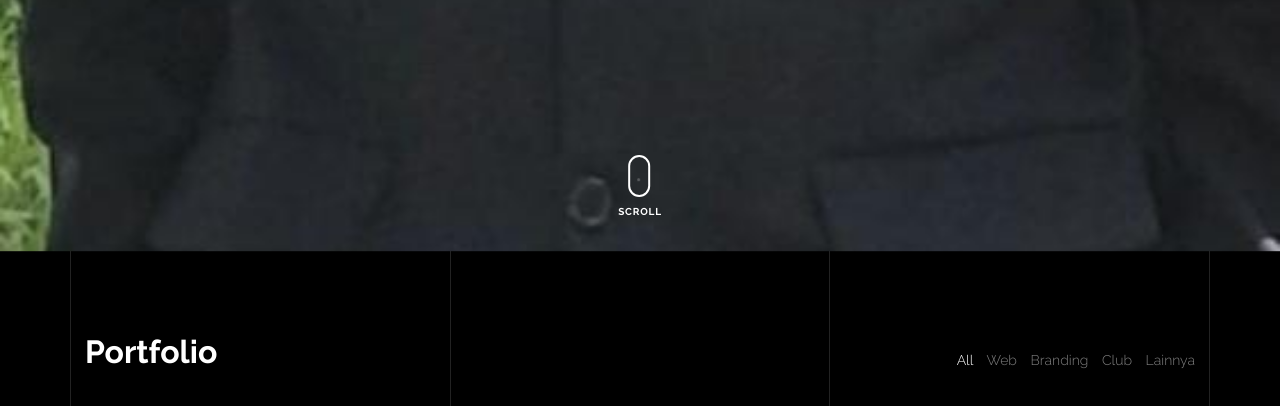
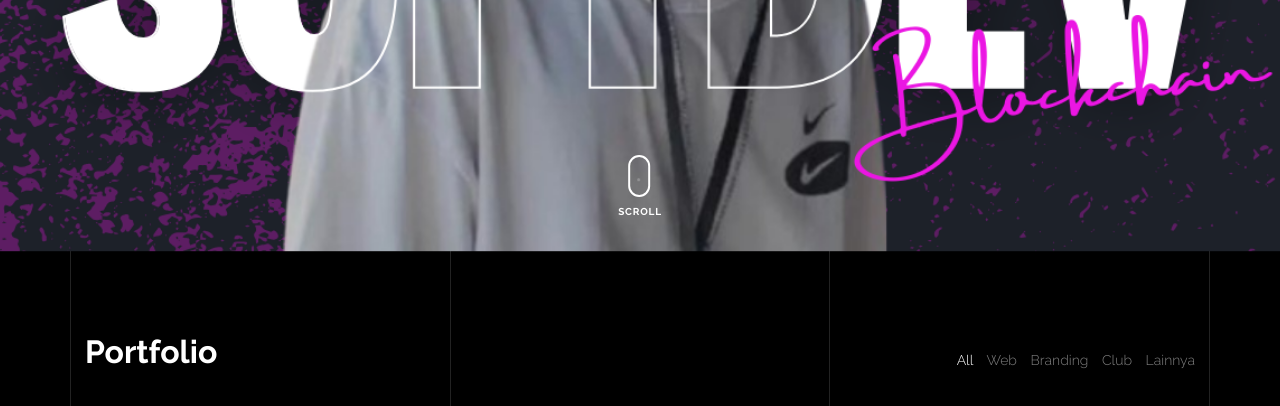
Before and after one commit to Ludger-alvurza/portof, a plain HTML site: page index.html in a window 1280 px wide. Shown: the part 555-961 px from the top of the page. Drawn offline with nearby package versions, Linux system fonts and the light colour scheme; files whose address does not match are found by name.

Commit message:
change background index

```diff
--- a/index.html
+++ b/index.html
@@ -119,7 +119,7 @@
 
         <div
           class="cover-v1 jarallax"
-          style="background-image: url('images/portoback.jpeg')"
+          style="background-image: url('images/BannerLinkedin.png')"
           id="home-section"
         >
           <div class="container">
```
Also changed, not shown: images/BannerLinkedin.png (added).
